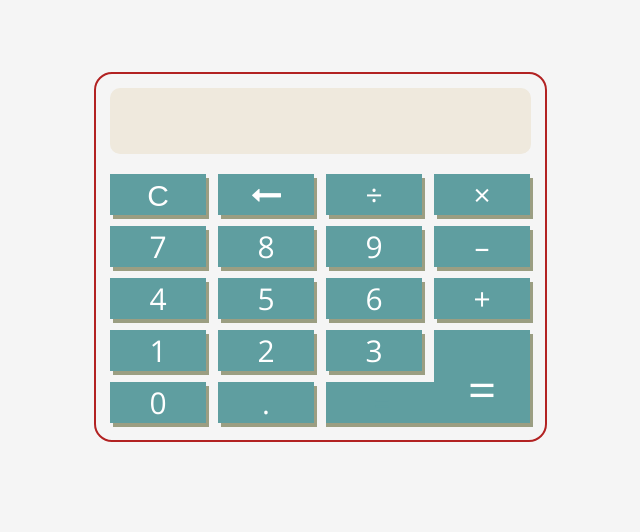
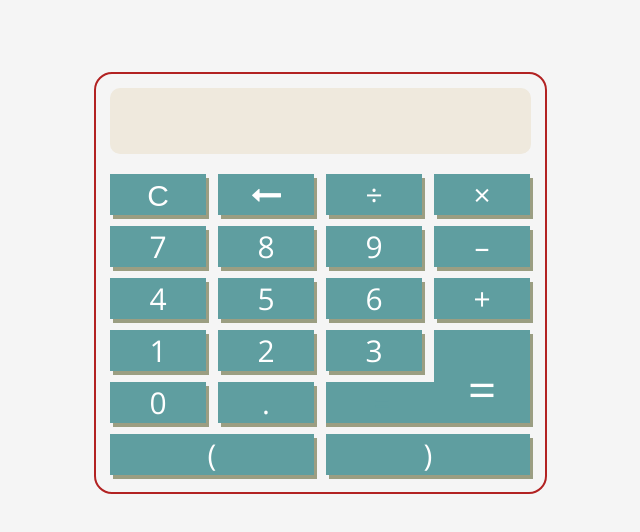
Before and after one commit to OlegB1/-ulculator, a plain HTML site: page index.html in a window 1280 px wide. Shown: the whole page, without its empty margins (362-1002 px from the left). Drawn offline with nearby package versions, Linux system fonts and the light colour scheme.

Commit message:
add brackets to the culcculator

```diff
--- a/index.html
+++ b/index.html
@@ -40,6 +40,10 @@
             <div class = 'btn right' onclick="addItem('-')">.</div>
             <div class = 'btn equal-horizontal double-right' onclick="addItem('*')">=</div>
         </div>
+        <div class="culc-row-6">
+            <div class = 'double-btn' onclick="addItem('(')">(</div>
+            <div class = 'double-btn double-right' onclick="addItem(')')">)</div>
+        </div>
     </div>
 <script src="index.js" type="text/javascript"></script>
 </body>
--- a/index.js
+++ b/index.js
@@ -77,7 +77,6 @@
                     var result = diff(a,b);
                 }
                 exp = exp.replace(bracket, result);
-                console.log('without bracket',exp)
             }
         }
 
--- a/style.css
+++ b/style.css
@@ -94,3 +94,20 @@ padding-top: 25px;
     box-shadow: none;
     top: 312px;
 }
+.culc-row-6{
+    margin-top: 280px;
+}
+.culc-row-6 .double-btn:active{
+    box-shadow: none;
+    top: 364px;
+}
+.double-btn{
+    display: inline-block;
+    background-color: cadetblue;
+    color: white;
+    width: 204px;
+    text-align: center;
+    font-size: 30px;
+    box-shadow: 3px 4px rgb(155, 158, 130);
+    position: absolute;
+}
```
Also changed, not shown: 1 other file.
